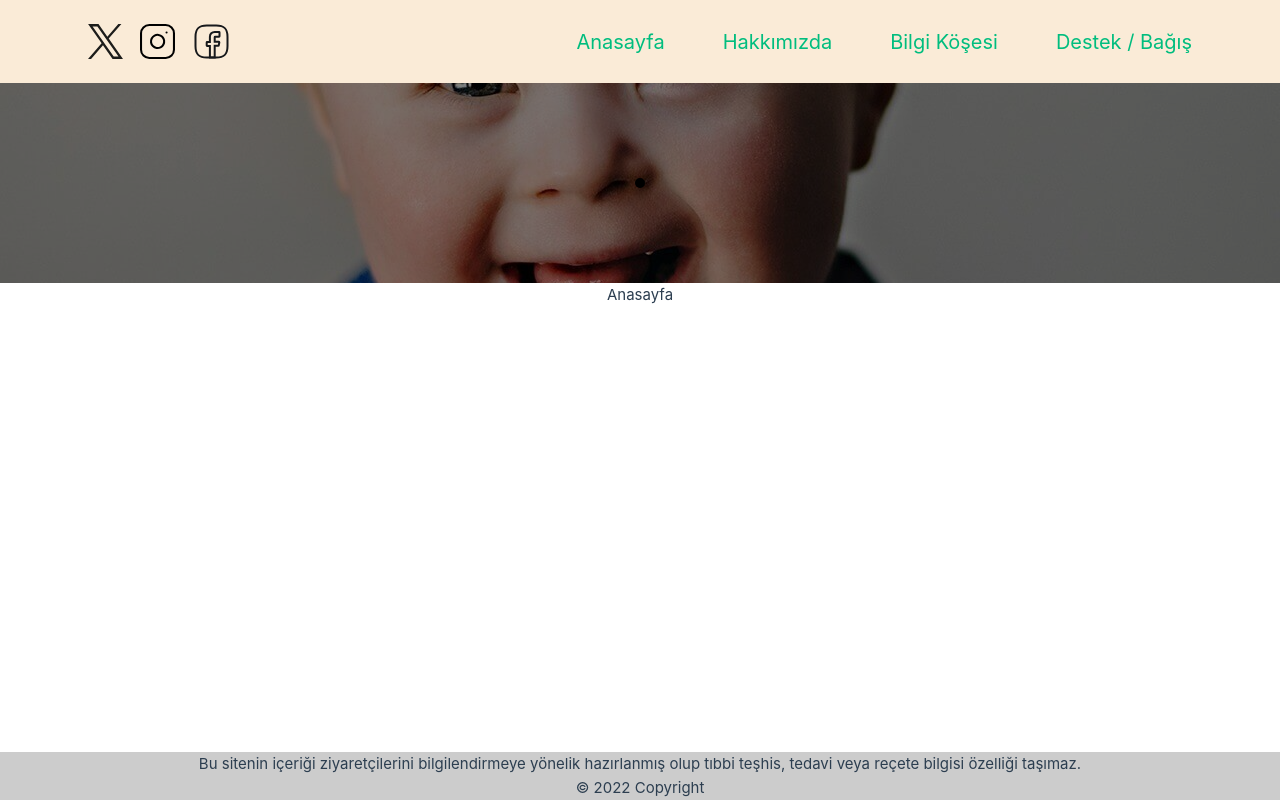
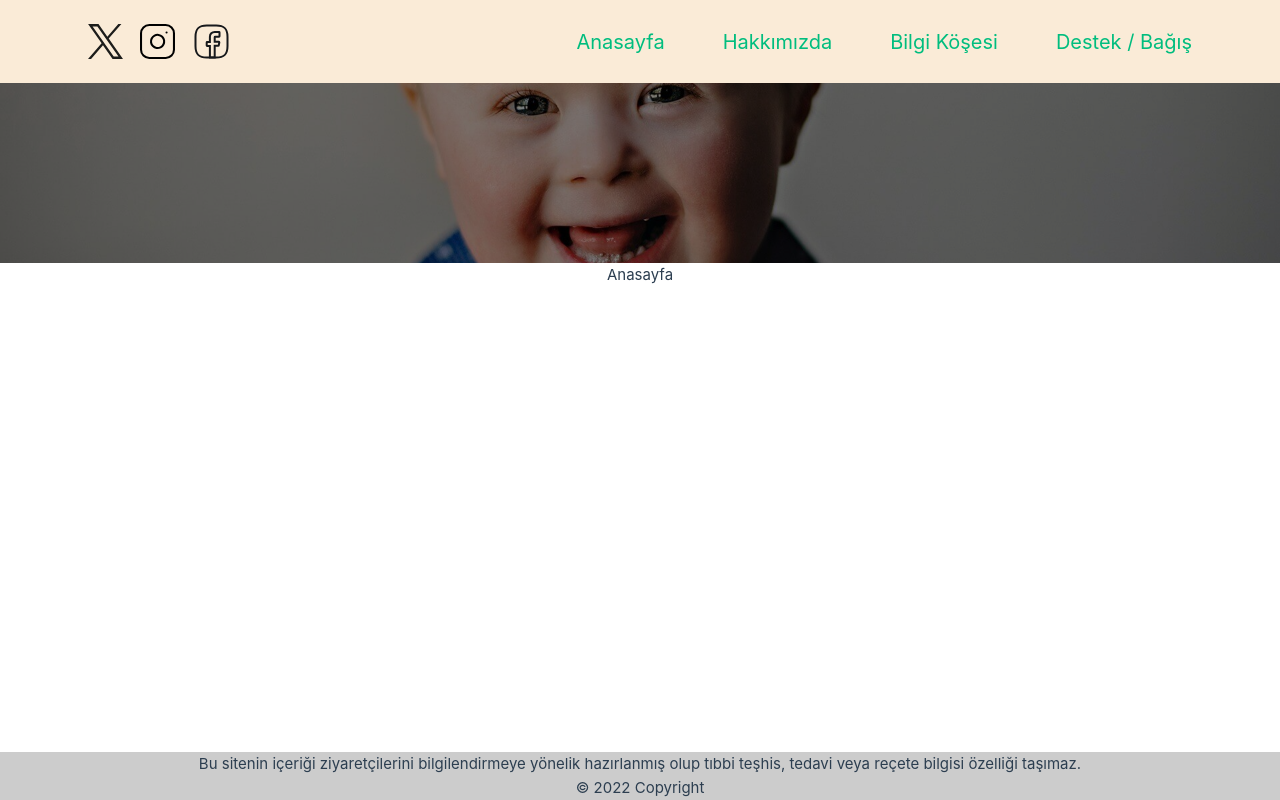
Before and after one commit to sametbirol/dost-yasam-vakfi, a Vue app: page /#/ in a window 1280 px wide. Built offline with nearby package versions, Linux system fonts and the light colour scheme.

Commit message:
background position and size

```diff
--- a/src/components/MediaHolder.vue
+++ b/src/components/MediaHolder.vue
@@ -40,55 +40,20 @@ onMounted(() => {
 :slotted(.disabled),
 :slotted(.inline) {
     font-size: 20px;
+    margin: 5px;
 }
-
-@media (min-width: 1025px) and (max-width: 1280px) {
-
-    :slotted(.disabled),
-    :slotted(.inline) {
-        font-size: 16px;
-    }
-    :slotted(.title){
-        font-size: 26px;
-    }
-
-}
-
-@media (min-width: 768px) and (max-width: 1024px) {
-
-    :slotted(.disabled),
-    :slotted(.inline) {
-        font-size: 12px;
-    }
-    :slotted(.title){
-        font-size: 20px;
-    }
 
 
 
-}
-
-@media (max-width: 767px) {
-
-    :slotted(.disabled),
-    :slotted(.inline) {
-        font-size: 12px;
-    }
-    :slotted(.title){
-        font-size: 16px;
-    }
-
-}
-
 .media {
-    display: inline-block;
-    display: inline-block;
     color: #fff;
     position: relative;
     width: 100%;
-    height: 200px;
+    height: 300px;
     padding: 10px;
-    background: v-bind("props.image") no-repeat center center;
+    background-size: cover;
+    background-position: center;
+    background-image: v-bind("props.image");
 }
 
 .media:before {
@@ -121,7 +86,58 @@ onMounted(() => {
 .routers {
     background: black;
     border-radius: 5px;
-    padding: 5px;
     color: white;
 }
+@media (min-width: 1025px) and (max-width: 1280px) {
+
+:slotted(.disabled),
+:slotted(.inline) {
+    font-size: 16px;
+}
+
+:slotted(.title) {
+    font-size: 26px;
+}
+
+.media {
+    height: 180px;
+}
+
+}
+
+@media (min-width: 768px) and (max-width: 1024px) {
+
+:slotted(.disabled),
+:slotted(.inline) {
+    font-size: 12px;
+}
+
+:slotted(.title) {
+    font-size: 20px;
+}
+
+.media {
+    height: 160px;
+}
+
+
+
+}
+
+@media (max-width: 767px) {
+
+:slotted(.disabled),
+:slotted(.inline) {
+    font-size: 12px;
+}
+
+:slotted(.title) {
+    font-size: 16px;
+}
+
+.media {
+    height: 140px;
+}
+
+}
 </style>
```
